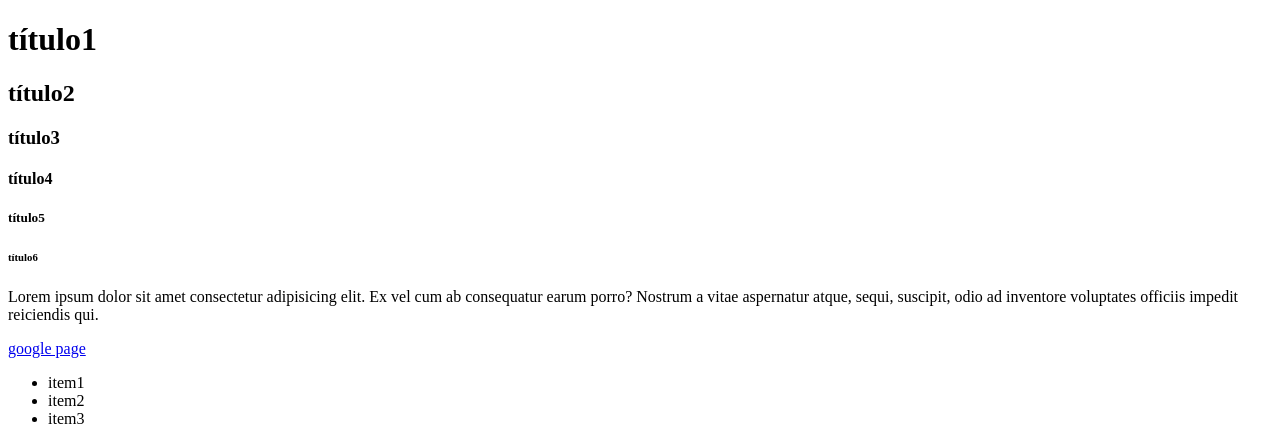
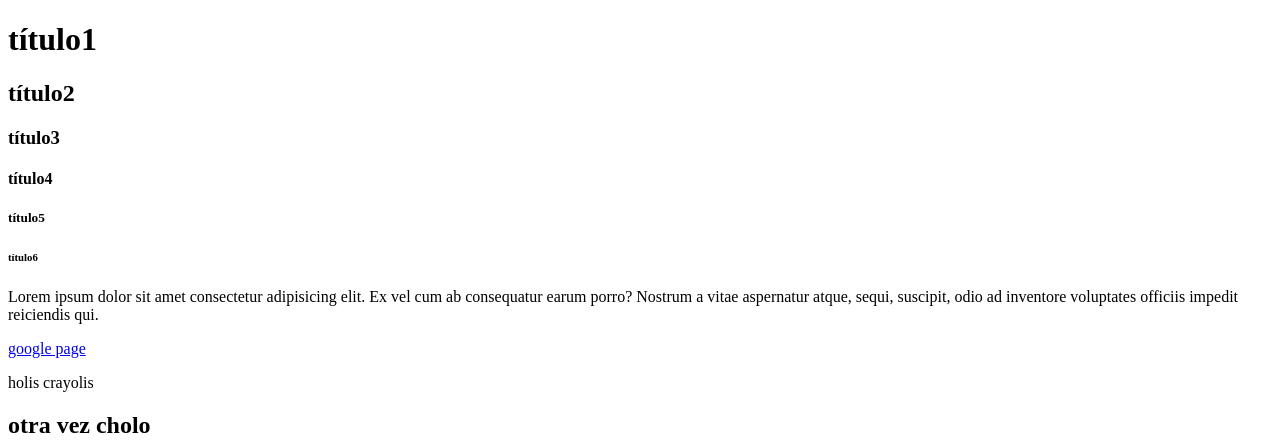
Before and after one commit to lenns22/devf, a plain HTML site: page día1/index.html in a window 1280 px wide. Shown: the top 446 px of the page. Drawn offline with Linux system fonts and the light colour scheme.

Commit message:
se agrego un coso

```diff
--- a/día1/index.html
+++ b/día1/index.html
@@ -14,7 +14,8 @@
     <h6>título6</h6>
     <p>Lorem ipsum dolor sit amet consectetur adipisicing elit. Ex vel cum ab consequatur earum porro? Nostrum a vitae aspernatur atque, sequi, suscipit, odio ad inventore voluptates officiis impedit reiciendis qui.</p>
     <a target="_blank" href="https://www.google.com/?hl=es">google page</a>
-
+    <p>holis crayolis</p>
+    <h2>otra vez cholo</h2>
     <ul>
         <li>item1</li>
         <li>item2</li>
```
